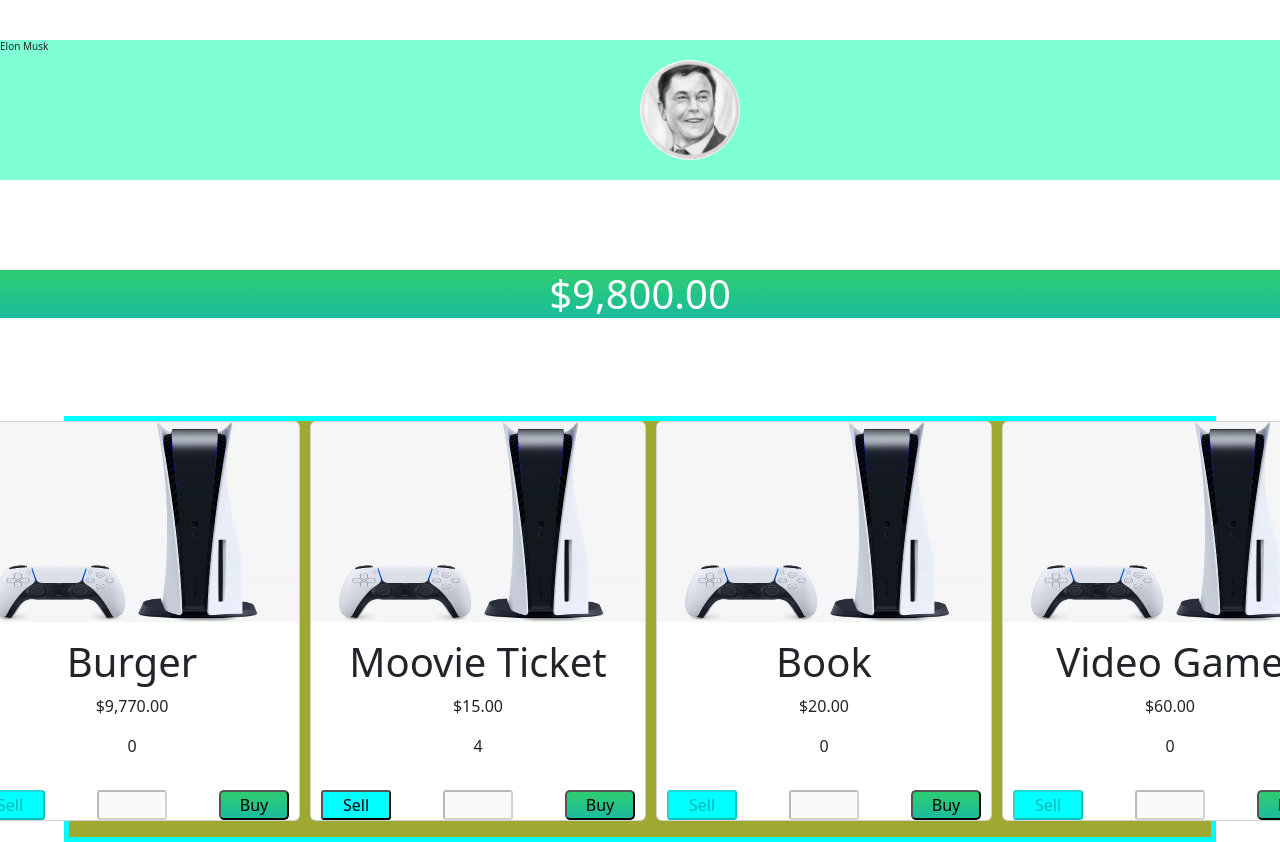
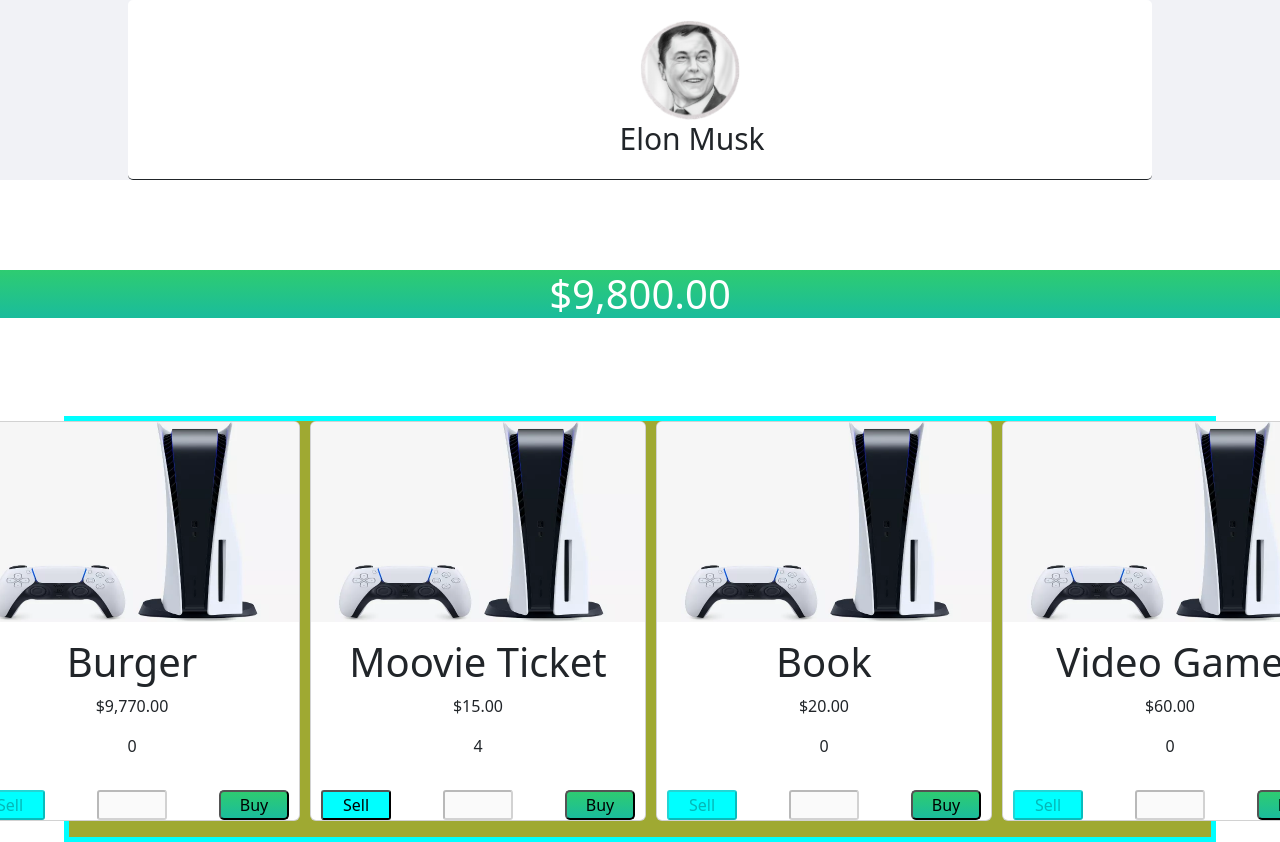
Before and after one commit to miltonmaleiane/Richest, an Angular app: page / in a window 1280 px wide. Shown: the top 842 px of the page. Built offline with nearby package versions, Linux system fonts and the light colour scheme.

Commit message:
adding style

```diff
--- a/src/app/app.component.css
+++ b/src/app/app.component.css
@@ -2,19 +2,25 @@
 
     background-color: aqua;
     background-image: url("../assets/circ.png");
+
 }
-.mainb{
-    height: 20px;
-    background-color: aqua;
-    background-image: url("../assets/circ.png");
+.main-class{
+    display: flex;
+    justify-content: center;
+    align-items: center;
+    background-color: #f1f2f6;
 }
 .m-img{
 width:"30px";
 height:"24px";
 }
 .header{
-    height: 140px;
-    background-color: aquamarine
+    height: 180px;
+    width: 80%;
+    background-color: #fff;
+    border-bottom: 1px solid ;
+    border-radius: 5px;
+
 }
 .header img{
         border-radius: 50%;
@@ -24,9 +30,14 @@
         left: 50%;
 }
 .header h1 {
-    margin-top: 40px;
+    margin-top: 8px;
+
+}
+.person-name{
+    padding-top: 1px;
 }
 .person-name h1{
-    margin-top: 40px;
-    font-size: 10px;
+    margin-top: 120px;
+    margin-left: 48%;
+    font-size: 30px;
 }
--- a/src/app/app.component.html
+++ b/src/app/app.component.html
@@ -1,13 +1,14 @@
-
+<div class="main-class">
   <div class="header">
     <a class="profile-img" href="#">
-<img class="m-img" src="/assets/musk4.jpg" alt="Android">
+      <img class="m-img" src="/assets/musk4.jpg" alt="Android">
 
     </a>
     <div class="person-name">
-    <h1>Elon Musk</h1>
+      <h1>Elon Musk</h1>
+    </div>
   </div>
-  </div>
+</div>
 
 
 
```
